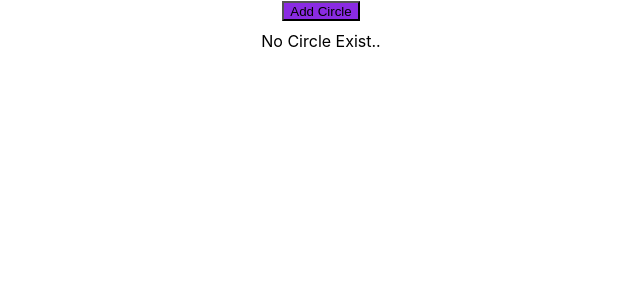
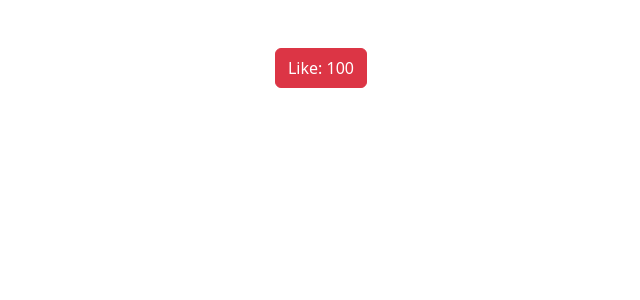
Before and after one commit to HeyitzSagar/25_beginner_react_projects, a React (Create React App) app: page / in a window 1280 px wide. Shown: the top 300 px of the page, without its empty margins (319-959 px from the left). Built offline with nearby package versions, Linux system fonts and the light colour scheme.

Commit message:
Like count button

```diff
--- a/package.json
+++ b/package.json
@@ -6,7 +6,9 @@
     "@testing-library/jest-dom": "^5.17.0",
     "@testing-library/react": "^13.4.0",
     "@testing-library/user-event": "^13.5.0",
+    "bootstrap": "^5.3.2",
     "react": "^18.2.0",
+    "react-bootstrap": "^2.10.0",
     "react-dom": "^18.2.0",
     "react-icons": "^5.0.1",
     "react-scripts": "5.0.1",
--- a/public/index.html
+++ b/public/index.html
@@ -8,6 +8,12 @@
     <meta
       name="description"
       content="Web site created using create-react-app"
+    />
+    <link
+      rel="stylesheet"
+      href="https://cdn.jsdelivr.net/npm/bootstrap@5.3.0/dist/css/bootstrap.min.css"
+      integrity="sha384-9ndCyUaIbzAi2FUVXJi0CjmCapSmO7SnpJef0486qhLnuZ2cdeRhO02iuK6FUUVM"
+      crossorigin="anonymous"
     />
     <link rel="apple-touch-icon" href="%PUBLIC_URL%/logo192.png" />
     <!--
--- a/src/App.js
+++ b/src/App.js
@@ -1,5 +1,6 @@
 import React from "react";
-import Circle from "./components/Exam/Circle";
+// import Circle from "./components/Exam/Circle";
+import LikeButton from "./components/LikeButtonCount/LikeButton";
 // import Todolist from "./components/Todolist/Todolist";
 // import Ratingss from "./components/ratings/Ratingss";
 // import Slider from "./components/imageSlider/Slider";
@@ -14,7 +15,8 @@ const App = () => {
       {/* <Slider url={"https://picsum.photos/v2/list"} limit={"10"} /> */}
       {/* <Loadbutton/> */}
       {/* <Todolist/> */}
-      <Circle/>
+      {/* <Circle/> */}
+      <LikeButton/>
     </div>
   );
 };
--- /dev/null
+++ b/src/components/LikeButtonCount/LikeButton.jsx
@@ -0,0 +1,22 @@
+// create a like button where the text of button changes to like -> liked
+//  there should be like count and it should be increased by one  and vice versa it should decrease by 1
+import React, { useState } from 'react';
+
+const LikeButton = () => {
+  const [isLiked, setIsLiked] = useState(false);
+  const [likeCount, setLikeCount] = useState(100);
+
+  const toggleLike = () => {
+    setIsLiked((prevIsLiked) => !prevIsLiked);
+    setLikeCount((prevLikeCount) => (isLiked ? prevLikeCount - 1 : prevLikeCount + 1));
+  };
+
+  return (
+    <div className='text-center mt-5'>
+      <button style={{ height: "40px"}} className={isLiked ? 'btn btn-success' : 'btn btn-danger'} onClick={toggleLike}>{isLiked ? 'Liked' : 'Like'}:{" "}{likeCount}</button>
+
+    </div>
+  );
+};
+
+export default LikeButton;
--- a/src/index.js
+++ b/src/index.js
@@ -2,6 +2,7 @@ import React from 'react';
 import ReactDOM from 'react-dom/client';
 import './index.css';
 import App from './App';
+import 'bootstrap/dist/css/bootstrap.min.css';
 
 const root = ReactDOM.createRoot(document.getElementById('root'));
 root.render(
```
Also changed, not shown: 1 other file (tests, documents, lock files or other folders).
